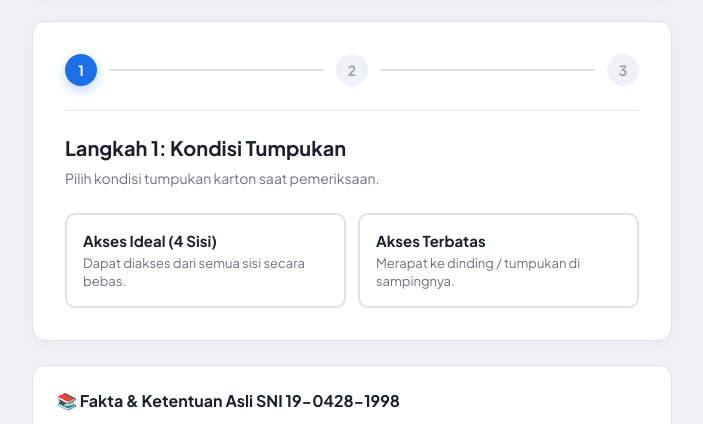
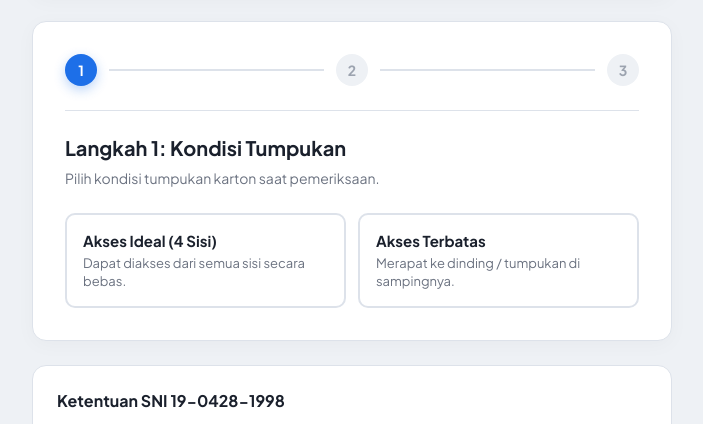
Before and after one commit to jastasmabulog/Kalkulator-Pengambilan-Sampel, a plain HTML site: page index.html in a window 1280 px wide. Shown: the part 331-755 px from the top of the page, without its empty margins (288-991 px from the left). Drawn offline with nearby package versions, Linux system fonts and the light colour scheme.

Commit message:
Update index.html

```diff
--- a/index.html
+++ b/index.html
@@ -36,7 +36,7 @@
   <main id="app-root"></main>
 
   <section class="ref-section">
-    <div class="ref-header">📚 Fakta & Ketentuan Asli SNI 19-0428-1998</div>
+    <div class="ref-header"> Ketentuan SNI 19-0428-1998</div>
     <div class="ref-tabs">
       <button class="rt-btn active" onclick="showRef(this, 'ref-rules')">Aturan Hitung Lengkap</button>
       <button class="rt-btn" onclick="showRef(this, 'ref-param')">Parameter Uji</button>
```
